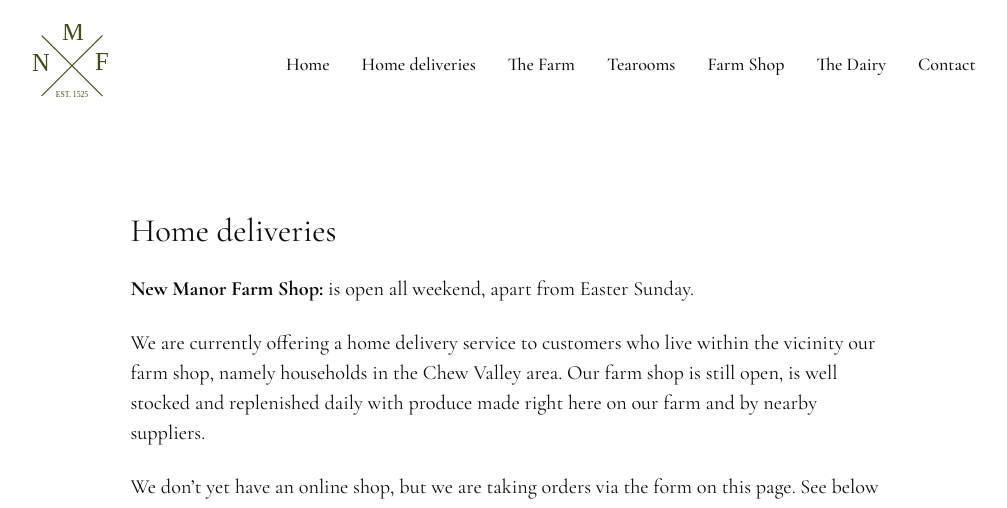
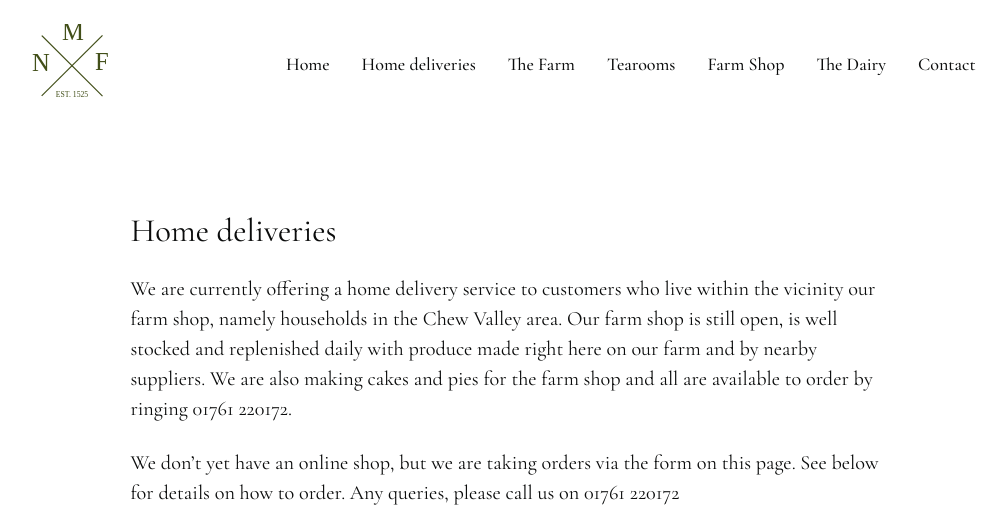
Before and after one commit to cjhbarnes/manor-farm, a Jekyll site: the page built from deliveries.html, in a window 1280 px wide and 900 px high, cut to the strip 0-508 px from the top of the window. Shown: the whole strip, without its empty margins (128-1135 px from the left). Built offline with Jekyll 4.4.1, drawn with Linux system fonts in a browser that asks for light colours; some of the changed text lies outside the part shown.

Commit message:
Updated delivery details
New price list
Update delivery content

```diff
--- a/deliveries.html
+++ b/deliveries.html
@@ -9,8 +9,7 @@ title: New Manor Farm
     <div class="o-layout o-layout--center">
       <div class="o-layout__item u-4/5@lg u-4/5@md u-1/1@sm">
         <h2>Home deliveries</h2>
-        <p><strong>New Manor Farm Shop: </strong>is open all weekend, apart from Easter Sunday.</p>
-        <p>We are currently offering a home delivery service to customers who live within the vicinity our farm shop, namely households in the Chew Valley area.  Our farm shop is still open, is well stocked and replenished daily with produce made right here on our farm and by nearby suppliers. <!-- Demand is extremely high, so please bear with us as it’s taking some time to process your order. --></p>
+        <p>We are currently offering a home delivery service to customers who live within the vicinity our farm shop, namely households in the Chew Valley area.  Our farm shop is still open, is well stocked and replenished daily with produce made right here on our farm and by nearby suppliers. We are also making cakes and pies for the farm shop and all are available to order by ringing 01761 220172. <!-- Demand is extremely high, so please bear with us as it’s taking some time to process your order. --></p>
         <!-- <p><strong>DELIVERY PRICES: </strong></p> -->
 <!--         <p>Free for deliveries within <strong>10 mile radius</strong> with orders over £50.00</p>
  -->        <p>We don’t yet have an online shop, but we are taking orders via the form on this page. See below for details on how to order. Any queries, please call us on 01761 220172</p>
@@ -40,7 +39,7 @@ title: New Manor Farm
         <h2>Orders</h2>
         <h3><strong>Step 1</strong></h3>
         <p>Browse our list of products by downloading our grocery list here:</p>
-        <a class="btn-del" href="/images/HomeDeliveryPriceList300420.docx">Download grocery list</a>
+        <a class="btn-del" href="/images/HomeDeliveryPriceList180520.docx">Download grocery list</a>
         <p></p>
         <p></p>
         <h3><strong>Step 2</strong></h3>
@@ -72,7 +71,7 @@ title: New Manor Farm
     <div class="o-layout o-layout--center">
       <div class="o-layout__item u-4/5@lg u-4/5@md u-1/1@sm">
         <h3><strong>Step 3</strong></h3>
-        <p>We’ll call you as quickly as we can to confirm your order, take payment and arrange a delivery time. PLEASE NOTE WE ARE EXPERIENCING UNPRECEDENTED DEMAND, SO PLEASE BE PATIENT WITH US. WE WILL CONTACT YOU AS QUICKLY AS WE CAN.</p>
+        <p>We’ll call you as quickly as we can to confirm your order, take payment and arrange a delivery time. Thank you for ordering with us.</p>
         <h2><strong>Thank you, and we will be in touch as quickly as we can.</strong></h2>
     </div>
   </section>
```
Also changed, not shown: 2 other files.
